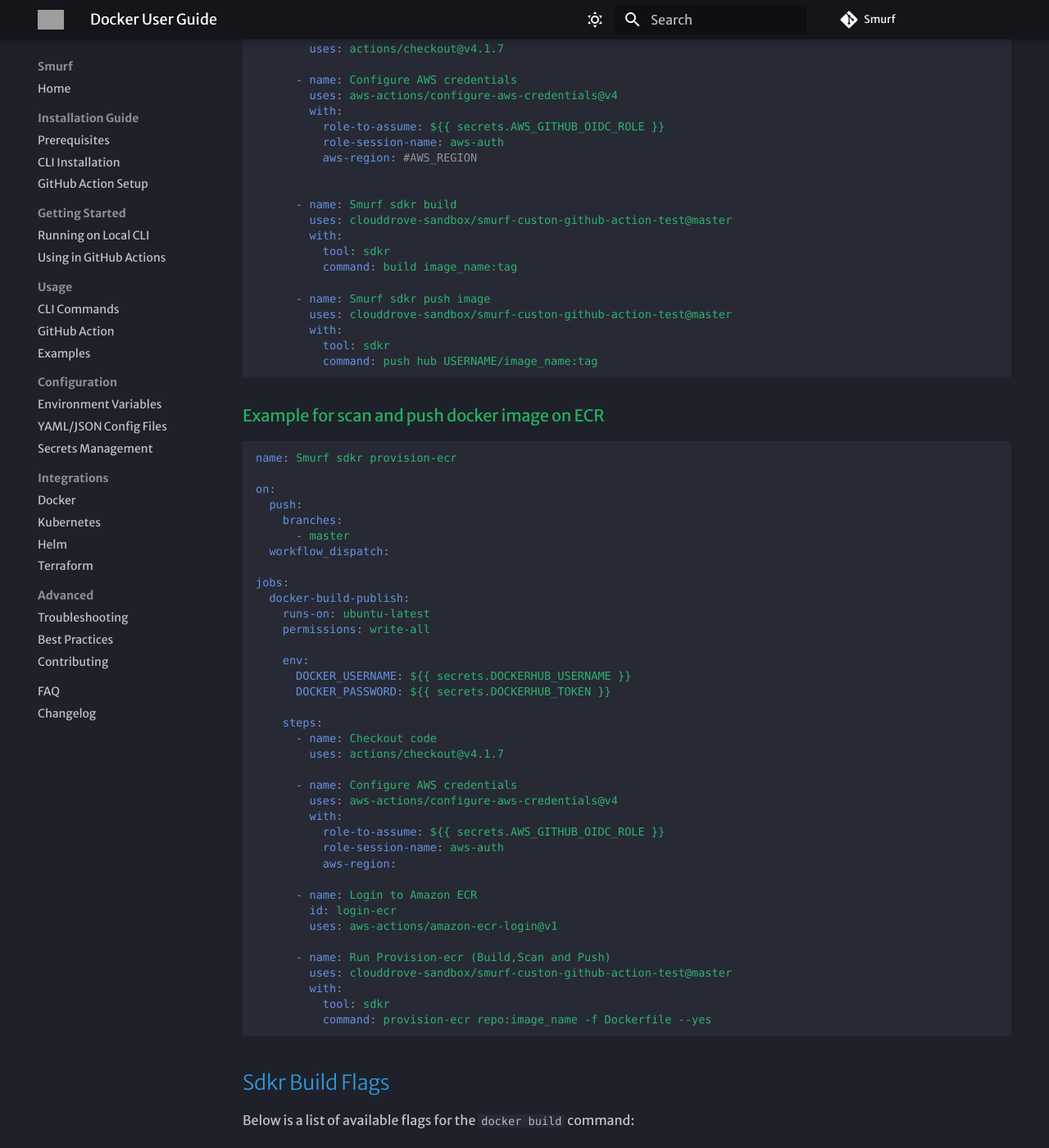
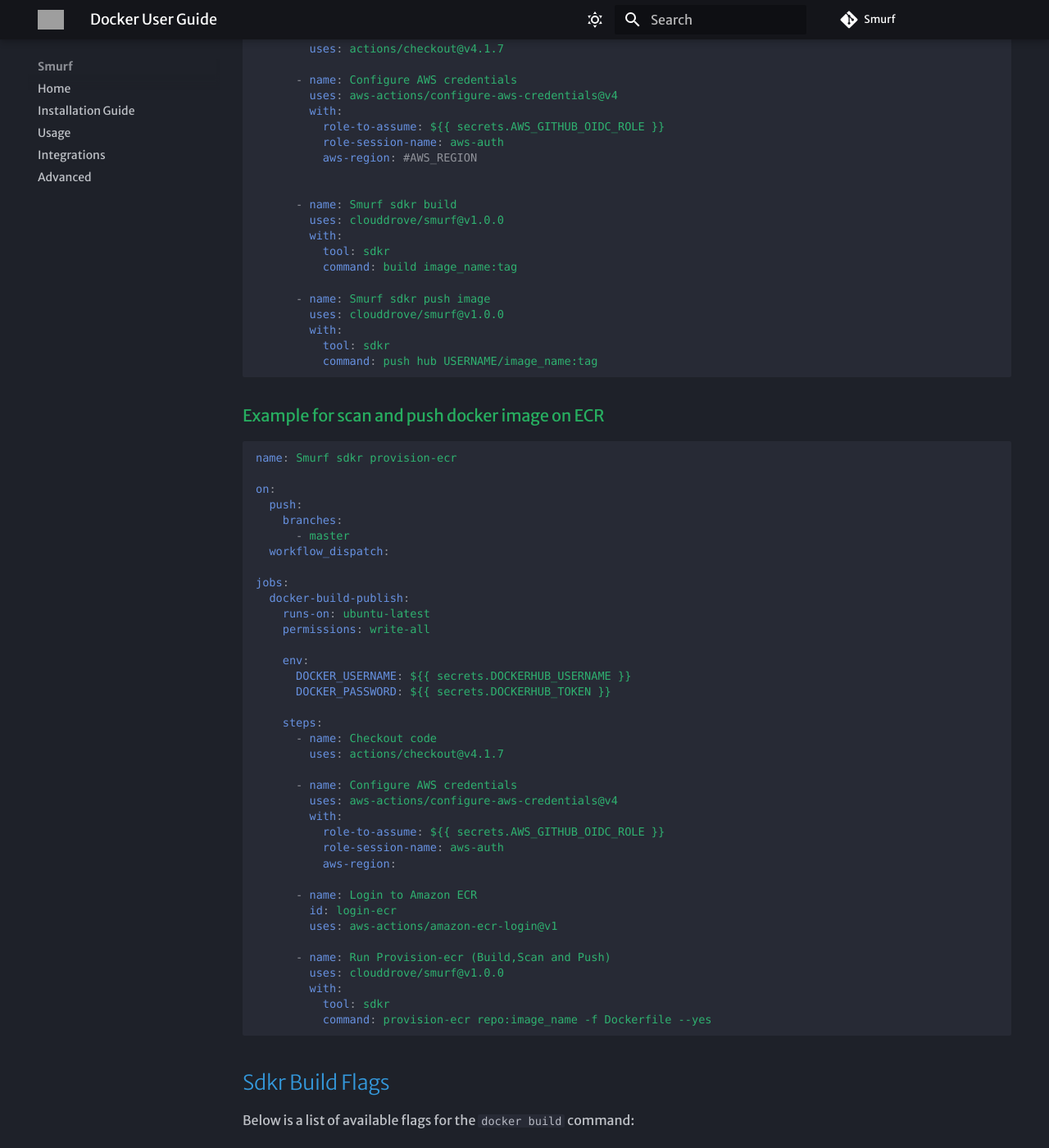
Before and after one commit to clouddrove/smurf, an MkDocs documentation site: the page built from docs/sm/docs/sdkr.md, in a window 1280 px wide and 1400 px high, scrolled down 1201 px. Shown: the whole window at 82% size. Built offline with MkDocs 1.6.1 and Material for MkDocs 9.7.7, drawn with Linux system fonts in a browser that asks for light colours; some web fonts are replaced; comment, search, counter and statistics services are not loaded; grey boxes are pictures that could not be loaded.

Commit message:
feat: Added files and formatted structure for smurf.clouddrove.com

```diff
--- a/docs/sm/docs/sdkr.md
+++ b/docs/sm/docs/sdkr.md
@@ -58,13 +58,13 @@
 
 
       - name: Smurf sdkr build
-        uses: clouddrove-sandbox/smurf-custon-github-action-test@master
+        uses: clouddrove/smurf@v1.0.0
         with:
           tool: sdkr
           command: build image_name:tag
 
       - name: Smurf sdkr push image
-        uses: clouddrove-sandbox/smurf-custon-github-action-test@master
+        uses: clouddrove/smurf@v1.0.0
         with:
           tool: sdkr
           command: push hub USERNAME/image_name:tag
@@ -106,7 +106,7 @@
         uses: aws-actions/amazon-ecr-login@v1
 
       - name: Run Provision-ecr (Build,Scan and Push)
-        uses: clouddrove-sandbox/smurf-custon-github-action-test@master
+        uses: clouddrove/smurf@v1.0.0
         with:
           tool: sdkr
           command: provision-ecr repo:image_name -f Dockerfile --yes
--- a/docs/sm/mkdocs.yml
+++ b/docs/sm/mkdocs.yml
@@ -36,32 +36,10 @@
 
 nav:
   - Home: index.md
-  - Installation Guide:
-      - Prerequisites: installation.md#prerequisites
-      - CLI Installation: installation.md#cli-installation
-      - GitHub Action Setup: installation.md#github-action-setup
-  - Getting Started:
-      - Running on Local CLI: getting-started.md#running-on-local-cli
-      - Using in GitHub Actions: getting-started.md#using-in-github-actions
-  - Usage:
-      - CLI Commands: usage/cli-commands.md
-      - GitHub Action: usage/github-action.md
-      - Examples: usage/examples.md
-  - Configuration:
-      - Environment Variables: configuration.md#environment-variables
-      - YAML/JSON Config Files: configuration.md#yamljson-config-files
-      - Secrets Management: configuration.md#secrets-management
-  - Integrations:
-      - Docker: integrations/docker.md
-      - Kubernetes: integrations/kubernetes.md
-      - Helm: integrations/helm.md
-      - Terraform: integrations/terraform.md
-  - Advanced:
-      - Troubleshooting: advanced/troubleshooting.md
-      - Best Practices: advanced/best-practices.md
-      - Contributing: advanced/contributing.md
-  - FAQ: faq.md
-  - Changelog: changelog.md
+  - Installation Guide: installation.md
+  - Usage: usage.md
+  - Integrations: integrations.md
+  - Advanced: advanced.md
 
 plugins:
   - search
```
Also changed, not shown: docs/sm/docs/advanced.md (added, +25 -0 lines), docs/sm/docs/installation.md (+29 -6 lines), docs/sm/docs/integrations.md (added, +284 -0 lines), docs/sm/docs/selm.md (+2 -2 lines), docs/sm/docs/stf.md (+2 -2 lines), docs/sm/docs/usage.md (added, +59 -0 lines).
